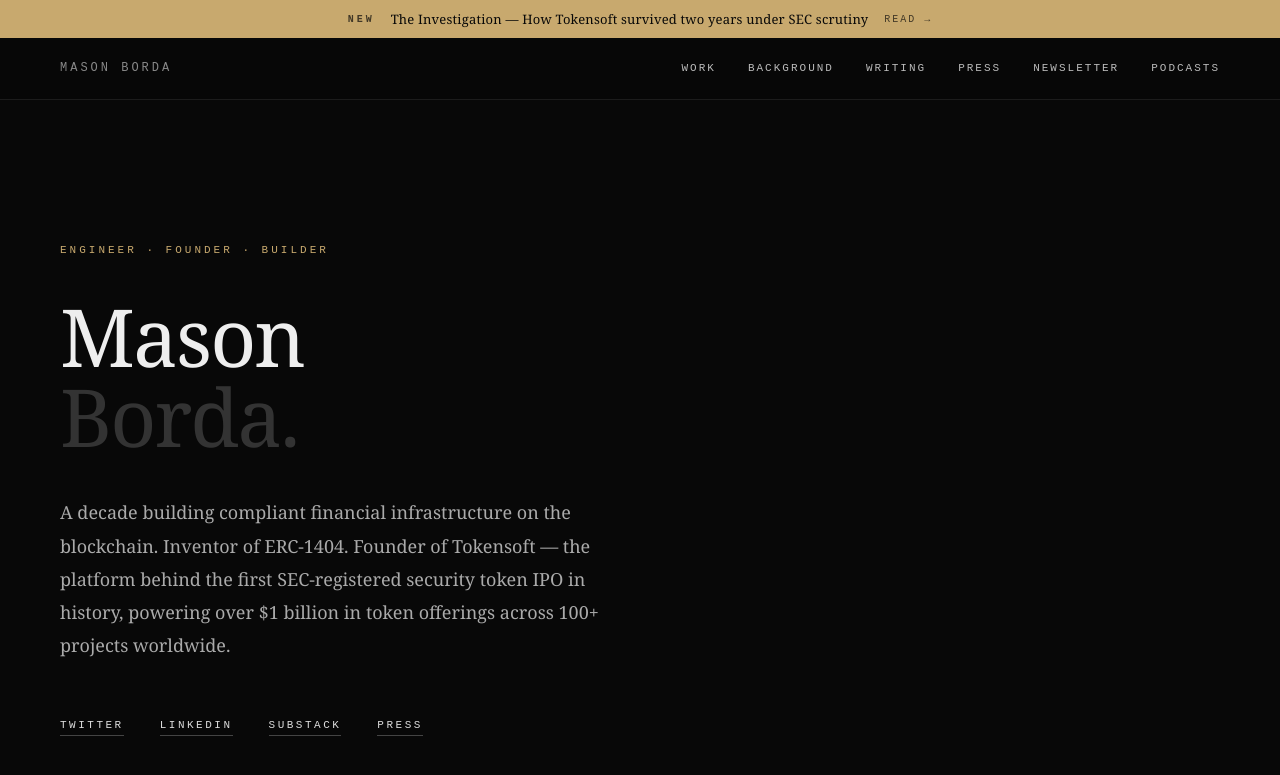
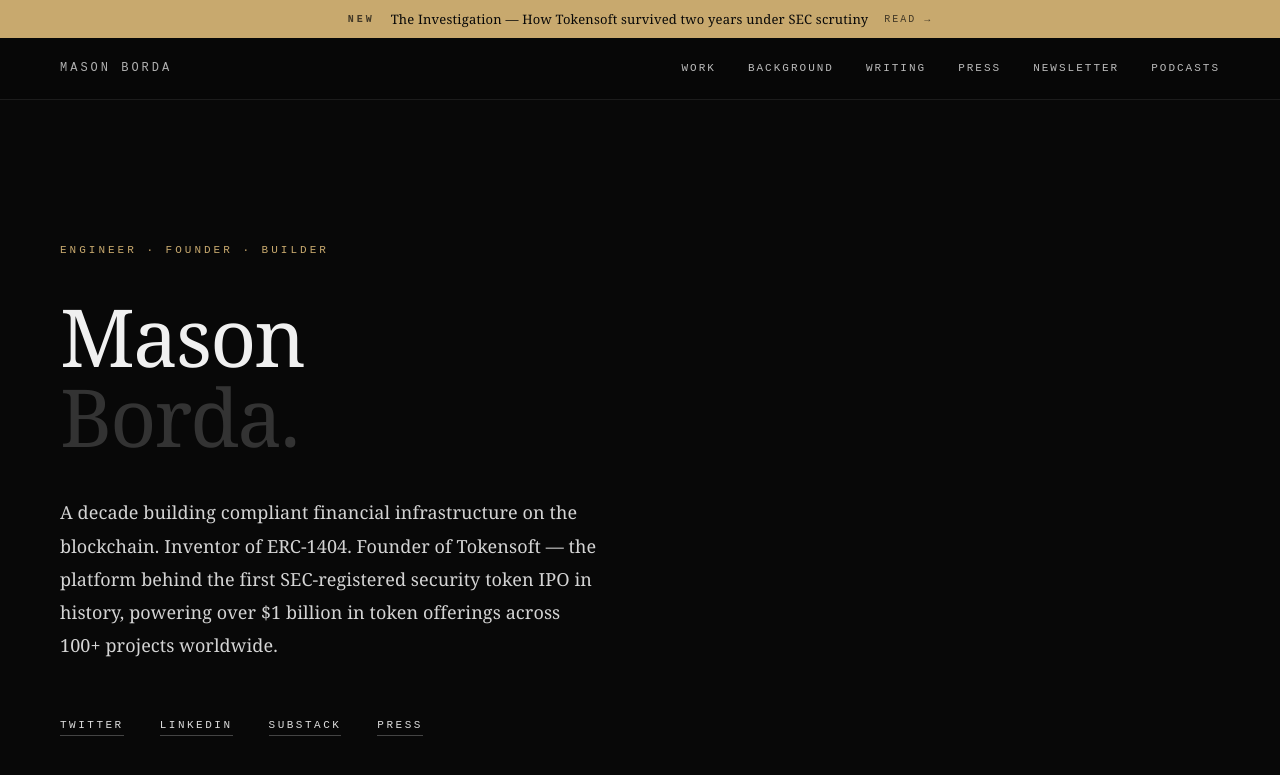
Before and after one commit to masonicGIT/masonborda, a Jekyll site: the page index.html, which Jekyll copies as it is, in a window 1280 px wide and 900 px high. Shown: the top 775 px of the window. Built offline with Jekyll 4.4.1, drawn with Linux system fonts in a browser that asks for light colours.

Commit message:
Improve readability: bump text contrast and font weight across all pages

```diff
--- a/index.html
+++ b/index.html
@@ -69,9 +69,9 @@
     --bg: #080808;
     --surface: #111111;
     --border: #1c1c1c;
-    --text: #eeeeee;
-    --muted: #888888;
-    --accent: #aaaaaa;
+    --text: #f0f0f0;
+    --muted: #b0b0b0;
+    --accent: #d4d4d4;
     --gold: #c8a96e;
   }
 
@@ -152,6 +152,8 @@
     color: var(--accent);
     max-width: 540px;
     margin-bottom: 56px;
+    font-weight: 400;
+    letter-spacing: 0.1px;
   }
   .hero-links {
     display: flex;
@@ -240,9 +242,10 @@
   }
   .tl-desc {
     font-family: 'Helvetica Neue', Arial, sans-serif;
-    font-size: 13px;
+    font-size: 14px;
     color: var(--muted);
-    line-height: 1.7;
+    line-height: 1.8;
+    font-weight: 400;
   }
 
   /* VENTURES */
@@ -268,9 +271,10 @@
   }
   .venture-desc {
     font-family: 'Helvetica Neue', Arial, sans-serif;
-    font-size: 13px;
+    font-size: 14px;
     color: var(--muted);
-    line-height: 1.7;
+    line-height: 1.8;
+    font-weight: 400;
   }
   .venture-tag {
     font-family: 'Courier New', monospace;
@@ -304,8 +308,8 @@
   }
   .press-quote {
     font-size: 15px;
-    line-height: 1.8;
-    color: var(--accent);
+    line-height: 1.85;
+    color: #d8d8d8;
     font-style: italic;
     border-left: 2px solid var(--border);
     padding-left: 20px;
--- a/podcasts/constantin-kogan-ep57/index.html
+++ b/podcasts/constantin-kogan-ep57/index.html
@@ -26,7 +26,7 @@
 </script>
 <style>
   * { margin: 0; padding: 0; box-sizing: border-box; }
-  :root { --bg: #080808; --surface: #111111; --border: #1c1c1c; --text: #eeeeee; --muted: #888888; --accent: #aaaaaa; --gold: #c8a96e; }
+  :root { --bg: #080808; --surface: #111111; --border: #1c1c1c; --text: #f0f0f0; --muted: #b0b0b0; --accent: #d4d4d4; --gold: #c8a96e; }
   html { scroll-behavior: smooth; }
   body { background: var(--bg); color: var(--text); font-family: 'Georgia', 'Times New Roman', serif; min-height: 100vh; -webkit-font-smoothing: antialiased; }
   nav { position: fixed; top: 0; left: 0; right: 0; z-index: 100; padding: 24px 60px; display: flex; justify-content: space-between; align-items: center; background: rgba(8,8,8,0.95); backdrop-filter: blur(12px); border-bottom: 1px solid var(--border); }
@@ -44,7 +44,7 @@
   .post-link.secondary { color: var(--muted); border-color: rgba(136,136,136,0.3); }
   .post-link.secondary:hover { color: var(--text); border-color: var(--text); }
   .transcript-label { font-family: 'Courier New', monospace; font-size: 10px; letter-spacing: 3px; text-transform: uppercase; color: var(--muted); margin-bottom: 32px; }
-  .transcript { font-family: 'Helvetica Neue', Arial, sans-serif; font-size: 15px; line-height: 2.0; color: #cccccc; }
+  .transcript { font-family: 'Helvetica Neue', Arial, sans-serif; font-size: 15px; line-height: 2.0; color: #d8d8d8; }
   .transcript p { margin-bottom: 24px; }
   footer { padding: 60px; border-top: 1px solid var(--border); display: flex; justify-content: space-between; align-items: center; margin-top: 80px; }
   .footer-name { font-family: 'Courier New', monospace; font-size: 11px; letter-spacing: 3px; text-transform: uppercase; color: var(--muted); }
--- a/podcasts/index.html
+++ b/podcasts/index.html
@@ -33,7 +33,7 @@
   * { margin: 0; padding: 0; box-sizing: border-box; }
   :root {
     --bg: #080808; --surface: #111111; --border: #1c1c1c;
-    --text: #eeeeee; --muted: #888888; --accent: #aaaaaa; --gold: #c8a96e;
+    --text: #f0f0f0; --muted: #b0b0b0; --accent: #d4d4d4; --gold: #c8a96e;
   }
   html { scroll-behavior: smooth; }
   body { background: var(--bg); color: var(--text); font-family: 'Georgia', 'Times New Roman', serif; min-height: 100vh; -webkit-font-smoothing: antialiased; }
--- a/podcasts/security-token-insight/index.html
+++ b/podcasts/security-token-insight/index.html
@@ -26,7 +26,7 @@
 </script>
 <style>
   * { margin: 0; padding: 0; box-sizing: border-box; }
-  :root { --bg: #080808; --surface: #111111; --border: #1c1c1c; --text: #eeeeee; --muted: #888888; --accent: #aaaaaa; --gold: #c8a96e; }
+  :root { --bg: #080808; --surface: #111111; --border: #1c1c1c; --text: #f0f0f0; --muted: #b0b0b0; --accent: #d4d4d4; --gold: #c8a96e; }
   html { scroll-behavior: smooth; }
   body { background: var(--bg); color: var(--text); font-family: 'Georgia', 'Times New Roman', serif; min-height: 100vh; -webkit-font-smoothing: antialiased; }
   nav { position: fixed; top: 0; left: 0; right: 0; z-index: 100; padding: 24px 60px; display: flex; justify-content: space-between; align-items: center; background: rgba(8,8,8,0.95); backdrop-filter: blur(12px); border-bottom: 1px solid var(--border); }
@@ -44,7 +44,7 @@
   .post-link.secondary { color: var(--muted); border-color: rgba(136,136,136,0.3); }
   .post-link.secondary:hover { color: var(--text); border-color: var(--text); }
   .transcript-label { font-family: 'Courier New', monospace; font-size: 10px; letter-spacing: 3px; text-transform: uppercase; color: var(--muted); margin-bottom: 32px; }
-  .transcript { font-family: 'Helvetica Neue', Arial, sans-serif; font-size: 15px; line-height: 2.0; color: #cccccc; }
+  .transcript { font-family: 'Helvetica Neue', Arial, sans-serif; font-size: 15px; line-height: 2.0; color: #d8d8d8; }
   .transcript p { margin-bottom: 24px; }
   footer { padding: 60px; border-top: 1px solid var(--border); display: flex; justify-content: space-between; align-items: center; margin-top: 80px; }
   .footer-name { font-family: 'Courier New', monospace; font-size: 11px; letter-spacing: 3px; text-transform: uppercase; color: var(--muted); }
--- a/podcasts/tf-labs-inx-ipo/index.html
+++ b/podcasts/tf-labs-inx-ipo/index.html
@@ -26,7 +26,7 @@
 </script>
 <style>
   * { margin: 0; padding: 0; box-sizing: border-box; }
-  :root { --bg: #080808; --surface: #111111; --border: #1c1c1c; --text: #eeeeee; --muted: #888888; --accent: #aaaaaa; --gold: #c8a96e; }
+  :root { --bg: #080808; --surface: #111111; --border: #1c1c1c; --text: #f0f0f0; --muted: #b0b0b0; --accent: #d4d4d4; --gold: #c8a96e; }
   html { scroll-behavior: smooth; }
   body { background: var(--bg); color: var(--text); font-family: 'Georgia', 'Times New Roman', serif; min-height: 100vh; -webkit-font-smoothing: antialiased; }
   nav { position: fixed; top: 0; left: 0; right: 0; z-index: 100; padding: 24px 60px; display: flex; justify-content: space-between; align-items: center; background: rgba(8,8,8,0.95); backdrop-filter: blur(12px); border-bottom: 1px solid var(--border); }
@@ -44,7 +44,7 @@
   .post-link.secondary { color: var(--muted); border-color: rgba(136,136,136,0.3); }
   .post-link.secondary:hover { color: var(--text); border-color: var(--text); }
   .transcript-label { font-family: 'Courier New', monospace; font-size: 10px; letter-spacing: 3px; text-transform: uppercase; color: var(--muted); margin-bottom: 32px; }
-  .transcript { font-family: 'Helvetica Neue', Arial, sans-serif; font-size: 15px; line-height: 2.0; color: #cccccc; }
+  .transcript { font-family: 'Helvetica Neue', Arial, sans-serif; font-size: 15px; line-height: 2.0; color: #d8d8d8; }
   .transcript p { margin-bottom: 24px; }
   footer { padding: 60px; border-top: 1px solid var(--border); display: flex; justify-content: space-between; align-items: center; margin-top: 80px; }
   .footer-name { font-family: 'Courier New', monospace; font-size: 11px; letter-spacing: 3px; text-transform: uppercase; color: var(--muted); }
```
